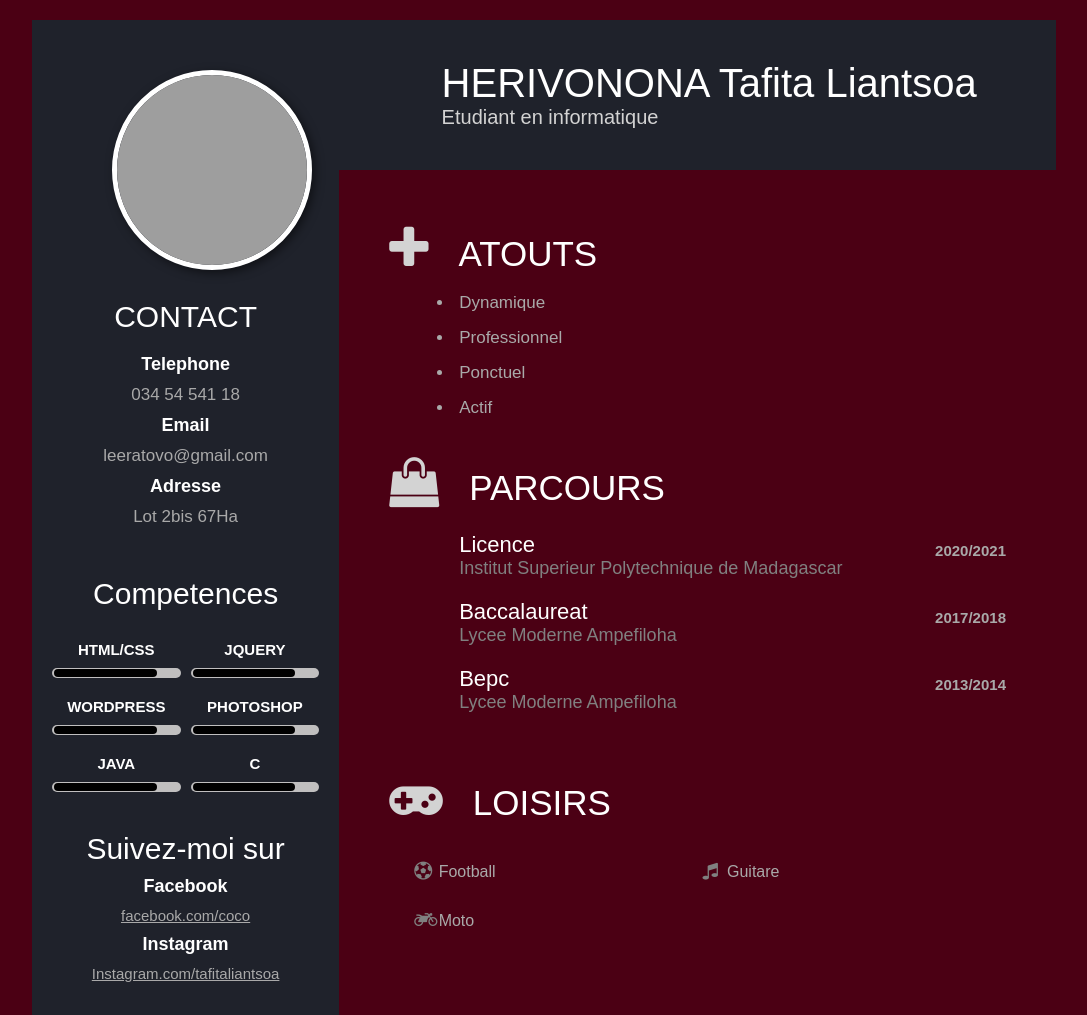
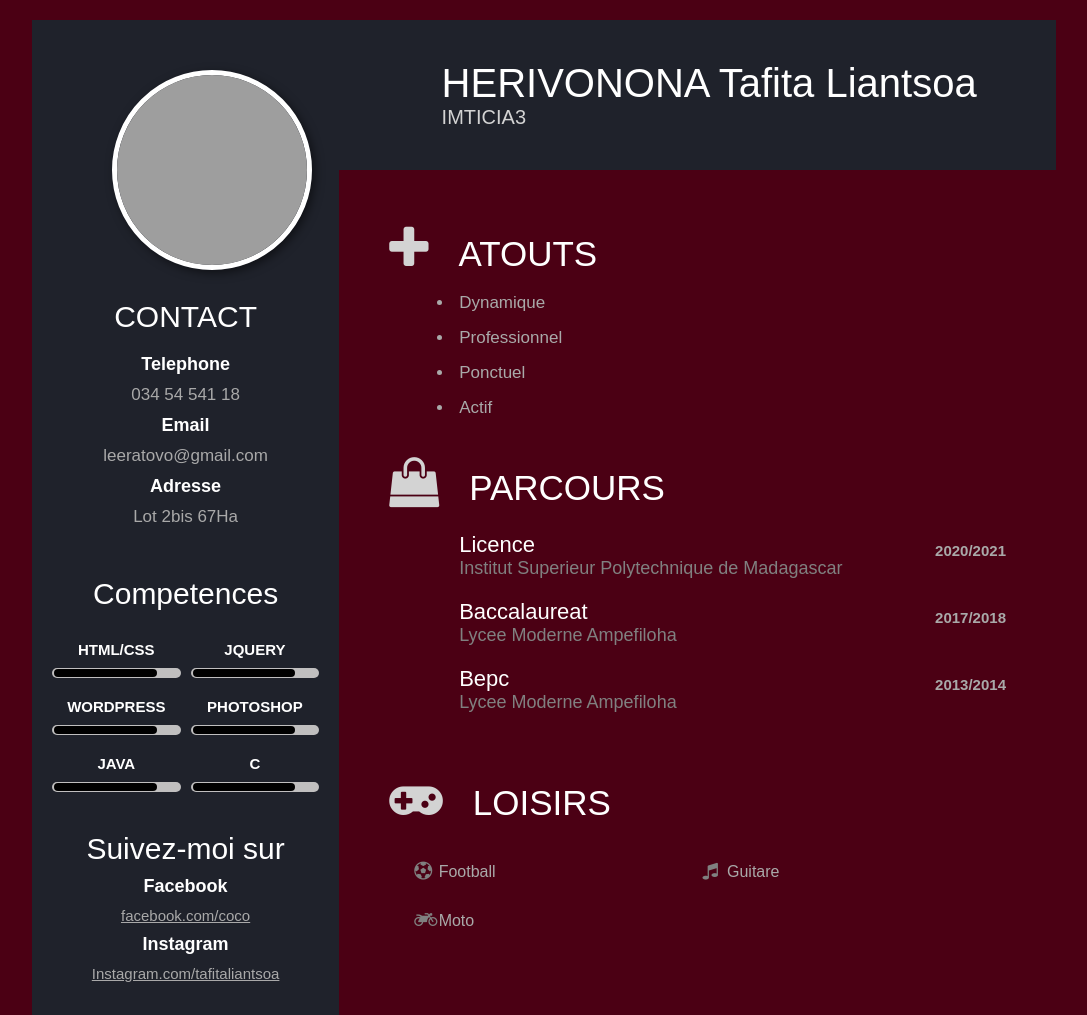
Before and after one commit to Leecoco12/html-css-portfolio, a plain HTML site: page index.html in a window 1280 px wide. Shown: the whole page, without its empty margins (96-1183 px from the left). Drawn offline with Linux system fonts and the light colour scheme; grey boxes are pictures that could not be loaded.

Commit message:
first commit

```diff
--- a/index.html
+++ b/index.html
@@ -16,7 +16,7 @@
 				<img src="img/sary_tapaka.jpg">
 				<div class="header-text">
 					<h1>HERIVONONA Tafita Liantsoa</h1>
-					<p>Etudiant en informatique</p>
+					<p>IMTICIA3</p>
 				</div>
 			</div>
 
```
